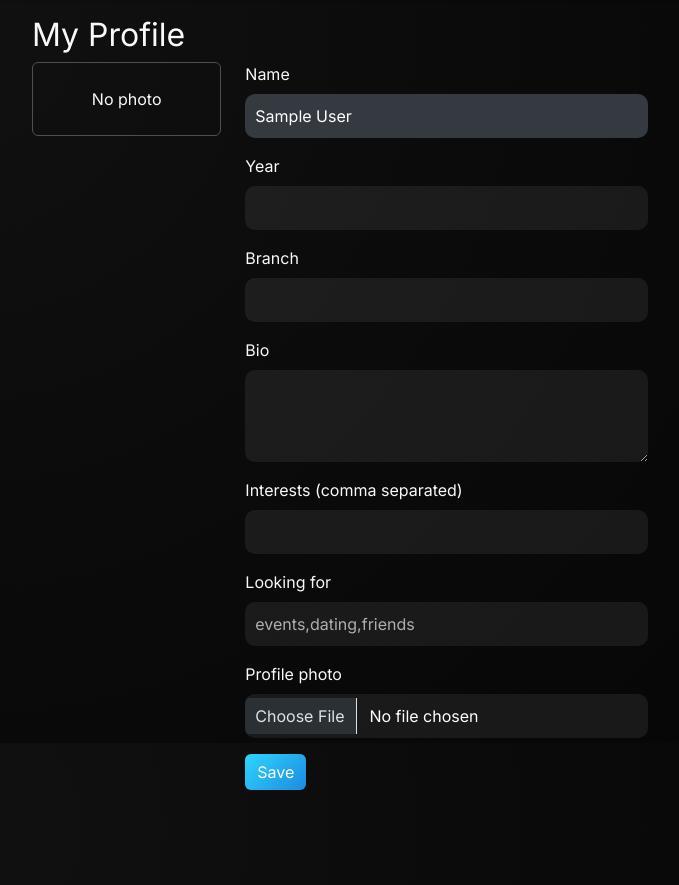
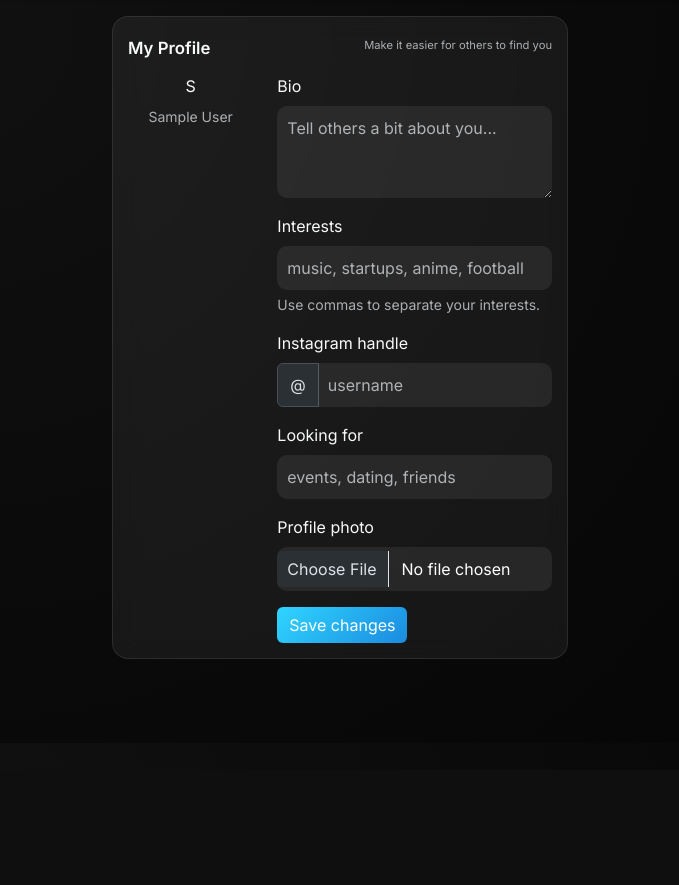
Before and after one commit to namanjasoria41/campusconnect, a Flask app: page /profiles/me in a window 1280 px wide. Shown: the part 57-942 px from the top of the page, without its empty margins (300-979 px from the left). After the commit the page ends 716 px from the top, so only its background shows below. Run offline with Flask 3, Linux system fonts and the light colour scheme; the visitor is signed in with stand-in values (Sample User, id 1).

Commit message:
Update me.html

```diff
--- a/app/templates/profiles/me.html
+++ b/app/templates/profiles/me.html
@@ -1,51 +1,84 @@
 {% extends "base.html" %}
 {% block title %}My Profile - CampusConnect{% endblock %}
 {% block content %}
-<h2>My Profile</h2>
+
+<div class="row justify-content-center">
+  <div class="col-lg-9">
+
+    <div class="glass-card mb-3">
+      <div class="d-flex justify-content-between align-items-center mb-3">
+        <h4 class="mb-0 feed-heading">My Profile</h4>
+        <span class="text-muted tiny">Make it easier for others to find you</span>
+      </div>
 
       <div class="row">
-  <div class="col-md-4">
+        <!-- Avatar -->
+        <div class="col-md-4 text-center mb-3 mb-md-0">
           {% if user.photo %}
-      <img src="{{ url_for('static', filename='uploads/' ~ user.photo) }}"
-           class="img-fluid rounded mb-3" alt="Profile photo">
+            <img
+              src="{{ url_for('static', filename='uploads/' ~ user.photo) }}"
+              class="profile-avatar-img mb-2"
+              alt="Profile photo"
+              onerror="this.onerror=null;this.src='{{ url_for('static', filename='img/default-avatar.png') }}';"
+            >
           {% else %}
-      <div class="border rounded p-4 text-center mb-3">No photo</div>
+            <div class="profile-avatar-placeholder mb-2">
+              {{ user.name[0]|upper }}
+            </div>
           {% endif %}
+
+          <div class="small text-muted">
+            {{ user.name }}<br>
+            {{ user.year or "" }} {{ user.branch or "" }}
           </div>
+        </div>
+
+        <!-- Form -->
         <div class="col-md-8">
-    <form method="post" enctype="multipart/form-data">
-      <div class="mb-3">
-        <label class="form-label">Name</label>
-        <input class="form-control" value="{{ user.name }}" disabled>
-      </div>
-      <div class="mb-3">
-        <label class="form-label">Year</label>
-        <input class="form-control" name="year" value="{{ user.year or '' }}">
-      </div>
-      <div class="mb-3">
-        <label class="form-label">Branch</label>
-        <input class="form-control" name="branch" value="{{ user.branch or '' }}">
-      </div>
+          <form method="post" enctype="multipart/form-data" class="profile-form">
             <div class="mb-3">
               <label class="form-label">Bio</label>
-        <textarea class="form-control" name="bio" rows="3">{{ user.bio or '' }}</textarea>
+              <textarea class="form-control" name="bio" rows="3"
+                        placeholder="Tell others a bit about you...">{{ user.bio or "" }}</textarea>
             </div>
+
             <div class="mb-3">
-        <label class="form-label">Interests (comma separated)</label>
-        <input class="form-control" name="interests" value="{{ user.interests or '' }}">
+              <label class="form-label">Interests</label>
+              <input class="form-control" name="interests"
+                     placeholder="music, startups, anime, football"
+                     value="{{ user.interests or '' }}">
+              <div class="form-text">Use commas to separate your interests.</div>
             </div>
+
+            <div class="mb-3">
+              <label class="form-label">Instagram handle</label>
+              <div class="input-group">
+                <span class="input-group-text">@</span>
+                <input class="form-control" name="instagram_handle"
+                       placeholder="username"
+                       value="{{ user.instagram_handle or '' }}">
+              </div>
+            </div>
+
             <div class="mb-3">
               <label class="form-label">Looking for</label>
               <input class="form-control" name="looking_for"
-               placeholder="events,dating,friends"
+                     placeholder="events, dating, friends"
                      value="{{ user.looking_for or '' }}">
             </div>
+
             <div class="mb-3">
               <label class="form-label">Profile photo</label>
               <input class="form-control" type="file" name="photo" accept="image/*">
             </div>
-      <button class="btn btn-primary">Save</button>
+
+            <button class="btn btn-primary">Save changes</button>
           </form>
         </div>
       </div>
+
+    </div>
+  </div>
+</div>
+
 {% endblock %}
```
Lines whose indentation alone changed are shown as unchanged.
